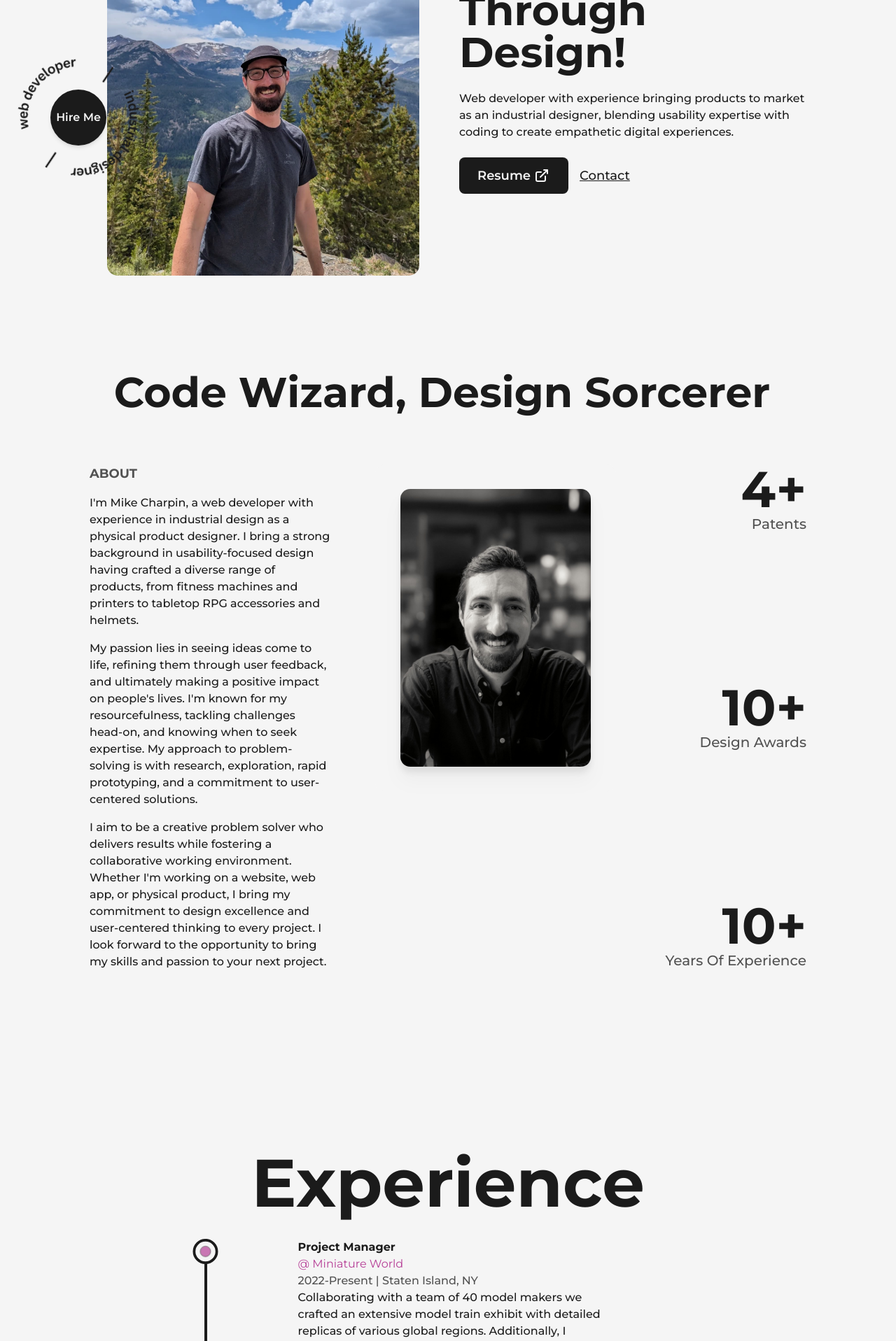
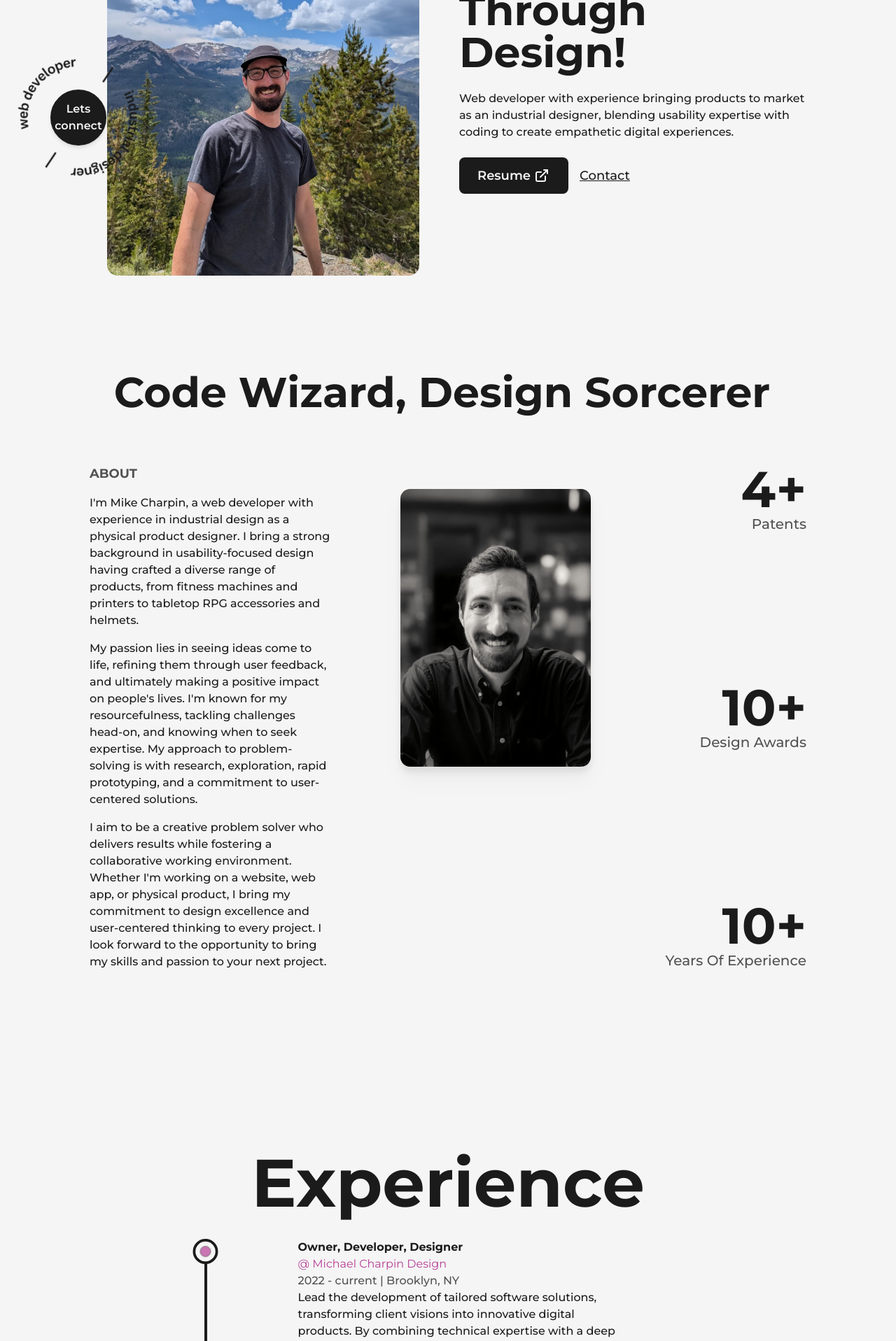
Before and after one commit to DeadChannelDice/nextJS-portfolio, a Next.js app: page / in a window 1280 px wide. Shown: the part 520-2437 px from the top of the page at 70% size. Built offline with nearby package versions, Linux system fonts and the light colour scheme.

Commit message:
Refining the text and adding info.

```diff
--- a/src/components/Education.js
+++ b/src/components/Education.js
@@ -20,7 +20,7 @@ const Details = ({type, time, place, info}) => {
             >
                 <h3 className='font-bold font-2xl py-2' >{type}</h3>
                 <span className='capitaize font-medium text-dark/75 dark:text-light/50 py-2'>
-                    {time} | {place}
+                    {time}  {place}
                 </span>
                 <p className='font-medium w-full py-2 '>
                     {info}
@@ -60,16 +60,16 @@ const Education = () => {
 
                <Details
                     type={"Bachelor's of Science in Industrial Design"}
-                    time={"2009 - 2013"}
+                    // time={"2009 - 2013"}
                     place={"Wentworth Institute of Technology"}
                     info={"Physical Product Design, User Experience Research, Design Thinking, Model Making, Visual Communication"}
                />
 
                 <Details
-                    type={"Online Coursework"}
-                    time={"2020 - present"}
-                    place={"LearnJavascript.online & The Odin Project"}
-                    info={"HTML, CSS & Javascript Fundamentals"}
+                    type={"JavaScript Certificate"}
+                    time={"2022"}
+                    place={"| LearnJavascript.online"}
+                    info={"Certificate projects: Form Validation, Instant Search, Todo App API, Github API, Currency Conversion API, Food Tracker"}
                />
 
             </ul>
--- a/src/components/Experience.js
+++ b/src/components/Experience.js
@@ -56,20 +56,28 @@ const Experience = () => {
             />
 
             <ul className='w-full flex flex-col items-start justify-between ml-4'>
+                <Details
+                    position={"Owner, Developer, Designer"}
+                    company={"Michael Charpin Design"}
+                    companyLink={"https://www.MichaelCharpin.com"}
+                    time={"2022 - current"}
+                    address={"Brooklyn, NY"}
+                    work={"Lead the development of tailored software solutions, transforming client visions into innovative digital products. By combining technical expertise with a deep understanding of user needs, I aspire to consistently deliver impactful results that exceed client expectations"}
+               />
                <Details
                     position={"Project Manager"}
                     company={"Miniature World"}
                     companyLink={"https://www.BigMiniWorld.com"}
-                    time={"2022-Present"}
+                    time={"2022 - 2023"}
                     address={"Staten Island, NY"}
                     work={"Collaborating with a team of 40 model makers we crafted an extensive model train exhibit with detailed replicas of various global regions. Additionally, I optimized resource allocation, simplified project scopes to manage risks, and contributed to captivating mechanical animations."}
                />
 
                 <Details
-                    position={"Team Lead"}
+                    position={"General Manager"}
                     company={"Union Garage"}
                     companyLink={"https://uniongaragenyc.com/"}
-                    time={"2020-2022"}
+                    time={"2020 - 2022"}
                     address={"Brooklyn, NY"}
                     work={"Established clear guidelines for customer interactions and inventory management, boosting our sales team's confidence and our reputation as a trusted motorcycle safety gear retailer. I also enhanced order accuracy, synchronized our inventory systems, and managed the relocation of our inventory from Brooklyn to Bridgeport."}
                />
@@ -78,7 +86,7 @@ const Experience = () => {
                     position={"Senior Industrial Designer"}
                     company={"Proteus Motion"}
                     companyLink={"https://proteusmotion.com/"}
-                    time={"2017-2020"}
+                    time={"2017 - 2020"}
                     address={"Long Island City, NY"}
                     work={"I played a key role in fast-tracking handle prototypes to showcase the Proteus fitness machine's potential to investors. I oversaw the entire product life cycle and contributed to 6 patent applications, solidifying our technological leadership."}
                />
@@ -87,16 +95,16 @@ const Experience = () => {
                     position={"Junior Industrial Desginer"}
                     company={"Zebra Technologies"}
                     companyLink={"https://www.Zebra.com"}
-                    time={"2015-2017"}
+                    time={"2015 - 2017"}
                     address={"Holtsville, NY"}
                     work={"Contriburted to the design of accessories for barcode scanners, mobile touch computers, and ID printers, utilizing human factors research. My role involved on-site and remote work, color analysis, and incorporating feedback from senior designers, demonstrating adaptability and a commitment to design enhancement."}
                />
 
                 <Details
-                    position={"Draftsman"}
+                    position={"Mechanical Drafter"}
                     company={"Gentex Corp."}
                     companyLink={"https://www.GentexCorp.com"}
-                    time={"2013-2015"}
+                    time={"2013 - 2015"}
                     address={"Boston, MA"}
                     work={"Developed a robust product control system, and created comprehensive technical documentation for both existing products and products in development. "}
                />
--- a/src/components/HireMe.js
+++ b/src/components/HireMe.js
@@ -18,9 +18,9 @@ const HireMe = () => {
                 bg-dark text-light shadow-md border-2 border-solid border-dark w-20 h-20 rounded-full font-semibold
                 hover:bg-light hover:text-dark
                 dark:border-light
-                md:w-12 md:h-12 md:text-[10px]
+                md:w-12 md:h-12 md:text-[10px] text-center
               '>
-                Hire Me
+                Lets connect
             </Link>
         </div>
 
```
